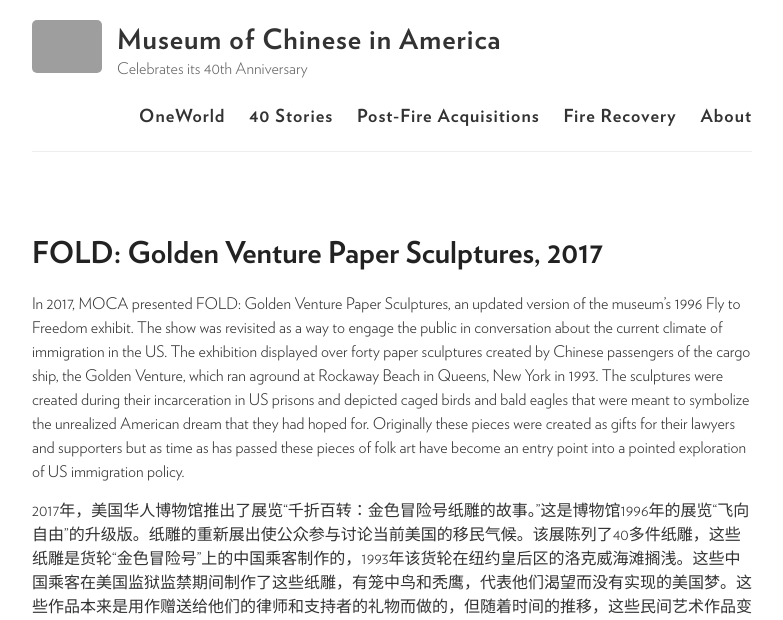
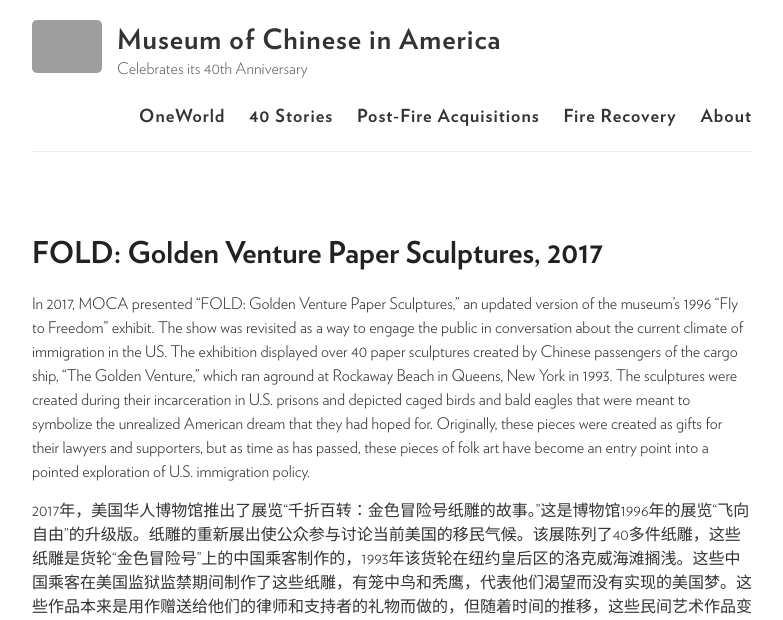
Before and after one commit to moca40/moca40.github.io, a Jekyll site: the page built from _stories/2017-01-01-fold.md, in a window 1280 px wide. Shown: the top 620 px of the page, without its empty margins (248-1031 px from the left). Built offline with Jekyll 4.4.1, drawn with Linux system fonts in a browser that asks for light colours; grey boxes are pictures that could not be loaded.

Commit message:
Update 2017-01-01-fold.md

```diff
--- a/_stories/2017-01-01-fold.md
+++ b/_stories/2017-01-01-fold.md
@@ -34,7 +34,7 @@
     img: https://user-images.githubusercontent.com/47676628/91781431-4d3c3780-ebc8-11ea-96e3-254eb05e66b5.jpg
 ---
 
-In 2017, MOCA presented FOLD: Golden Venture Paper Sculptures, an updated version of the museum’s 1996 Fly to Freedom exhibit.  The show was revisited as a way to engage the public in conversation about the current climate of  immigration in the US. The exhibition displayed over forty paper sculptures created by Chinese passengers of the cargo ship, the Golden Venture, which ran aground at Rockaway Beach in Queens, New York in 1993.  The sculptures were created during their incarceration in US prisons and depicted caged birds and bald eagles that were meant to symbolize the unrealized American dream that they had hoped for.  Originally these pieces were created as gifts for their lawyers and supporters but as time as has passed these pieces of folk art have become an entry point into a pointed exploration of US immigration policy.
+In 2017, MOCA presented "FOLD: Golden Venture Paper Sculptures," an updated version of the museum’s 1996 "Fly to Freedom" exhibit. The show was revisited as a way to engage the public in conversation about the current climate of  immigration in the US. The exhibition displayed over 40 paper sculptures created by Chinese passengers of the cargo ship, "The Golden Venture," which ran aground at Rockaway Beach in Queens, New York in 1993. The sculptures were created during their incarceration in U.S. prisons and depicted caged birds and bald eagles that were meant to symbolize the unrealized American dream that they had hoped for. Originally, these pieces were created as gifts for their lawyers and supporters, but as time as has passed, these pieces of folk art have become an entry point into a pointed exploration of U.S. immigration policy.
 
 2017年，美国华人博物馆推出了展览“千折百转：金色冒险号纸雕的故事。”这是博物馆1996年的展览“飞向自由”的升级版。纸雕的重新展出使公众参与讨论当前美国的移民气候。该展陈列了40多件纸雕，这些纸雕是货轮“金色冒险号”上的中国乘客制作的，1993年该货轮在纽约皇后区的洛克威海滩搁浅。这些中国乘客在美国监狱监禁期间制作了这些纸雕，有笼中鸟和秃鹰，代表他们渴望而没有实现的美国梦。这些作品本来是用作赠送给他们的律师和支持者的礼物而做的，但随着时间的推移，这些民间艺术作品变成了探讨美国移民政策的一个切入点。
 
```
